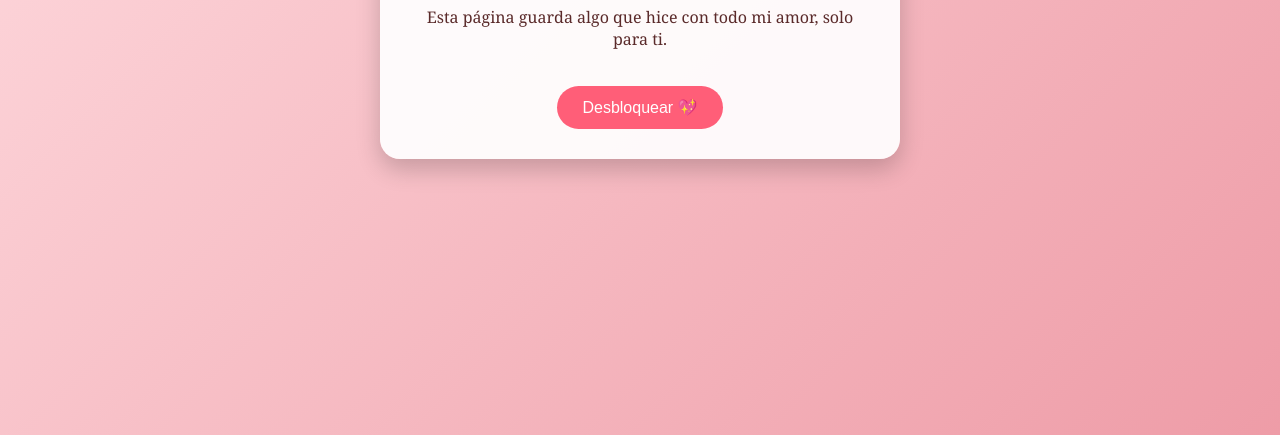
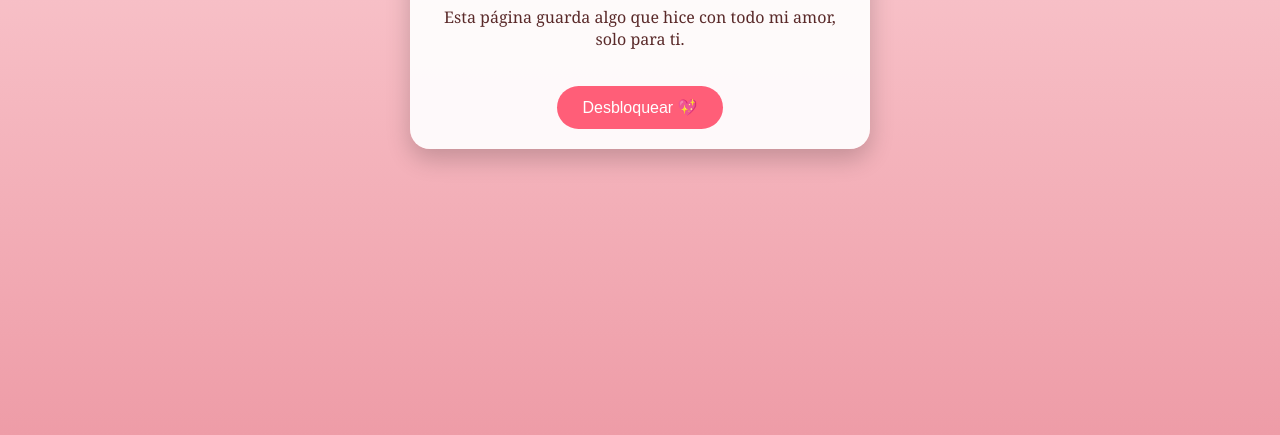
Before and after one commit to ambyly/felizsanvalentin, a plain HTML site: page index.html in a window 1280 px wide. Shown: the part 365-800 px from the top of the page. Drawn offline with Linux system fonts and the light colour scheme.

Commit message:
Update index.html

```diff
--- a/index.html
+++ b/index.html
@@ -7,27 +7,30 @@
     body {
       margin: 0;
       font-family: 'Georgia', serif;
-      background: linear-gradient(135deg, #ffdde1, #ee9ca7);
-      height: 100vh;
+      background: linear-gradient(180deg, #ffdde1, #ee9ca7);
       display: flex;
       justify-content: center;
       align-items: center;
+      min-height: 100vh;
       color: #5a2a2a;
     }
 
     .card {
       background: rgba(255, 255, 255, 0.92);
-      padding: 30px;
-      max-width: 460px;
+      padding: 20px;
+      max-width: 420px;
+      width: 90%;
       border-radius: 20px;
       box-shadow: 0 10px 25px rgba(0,0,0,0.2);
       text-align: center;
       animation: fadeIn 1.2s ease;
+      height: auto;
+      overflow: visible;
     }
 
     img {
       width: 100%;
-      max-height: 60vh;
+      max-height: none;
       height: auto;
       object-fit: contain;
       border-radius: 15px;
```
